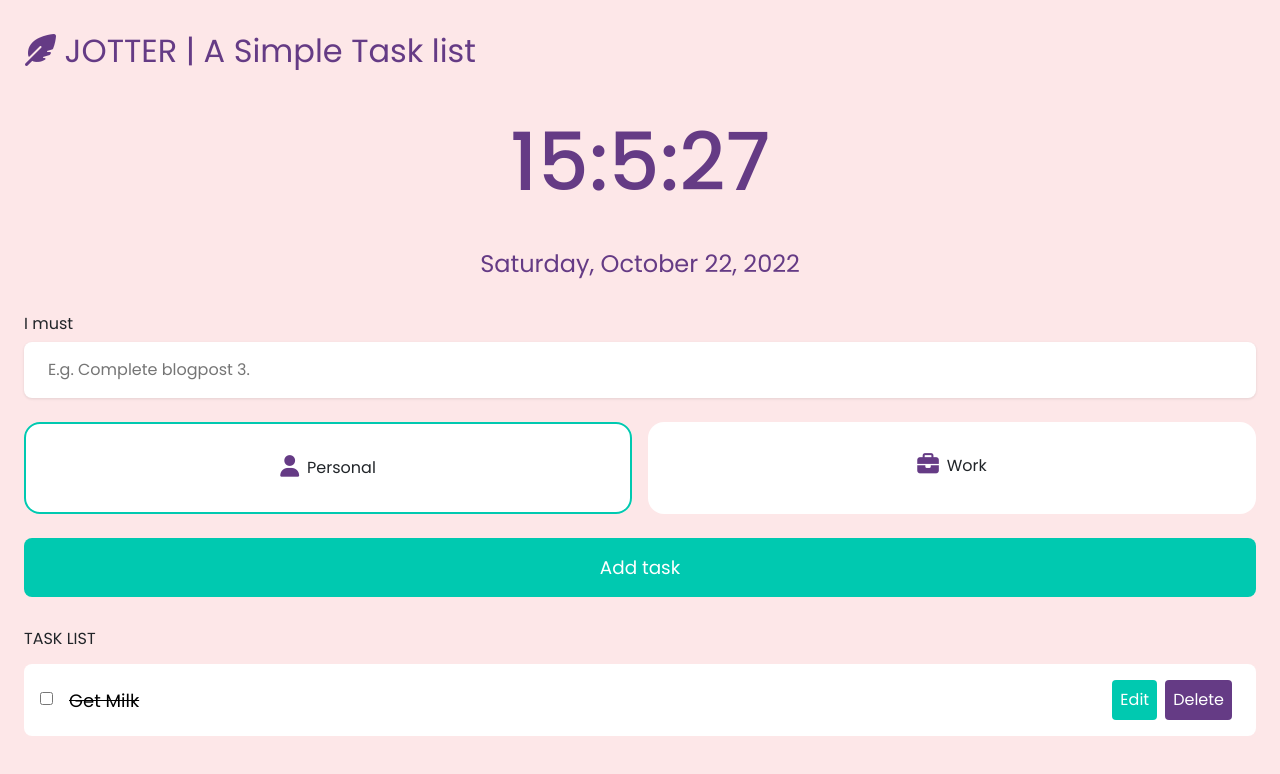
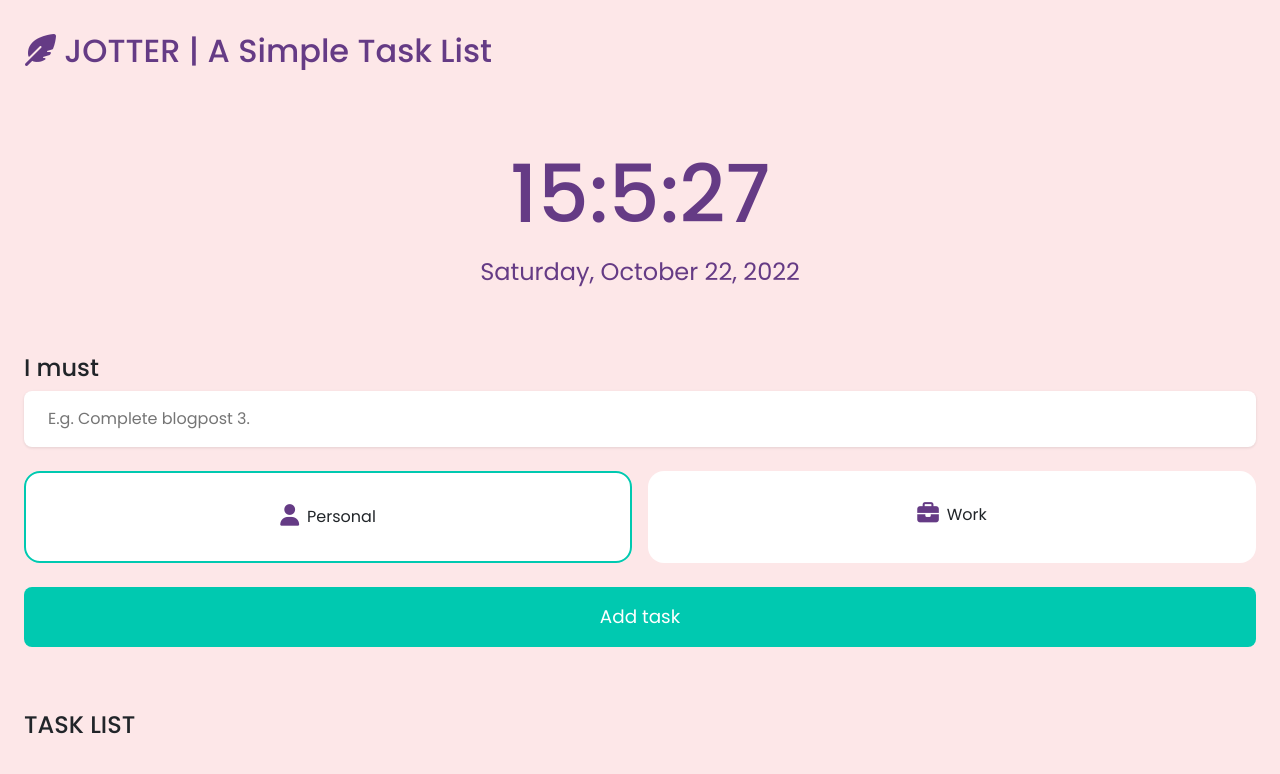
Before and after one commit to Zeenuxo/jotter, a website: page index.html in a window 1280 px wide. Drawn offline with nearby package versions, Linux system fonts and the light colour scheme.

Commit message:
padding to Sections

```diff
--- a/index.html
+++ b/index.html
@@ -26,7 +26,7 @@
 
       <!-- APP INTRO -->
       <section class="intro">
-      <h3> <i class="fa-sharp fa-solid fa-feather-pointed"></i> JOTTER | A Simple Task list</h3>
+      <h3> <i class="fa-sharp fa-solid fa-feather-pointed"></i> JOTTER | A Simple Task List</h3>
       </section>
 
 
@@ -34,7 +34,6 @@
       <section class="clock">
       <div class="timedate">
       <span class="time" id="time"></span>
-      <br>
       <span class="date" id="date"></span>
       </div>
       </section>
@@ -90,7 +89,7 @@
       <section class="tasklist">
       <h3>TASK LIST</h3>
 
-        <div class="taskbox" id="tasknote">
+        <!-- <div class="taskbox" id="tasknote">
 
         <div class="taskitems done">
         <label>
@@ -108,6 +107,26 @@
         </div>
         </div>
         </div>
+
+
+        <div class="taskbox" id="tasknote">
+
+          <div class="taskitems done">
+          <label>
+          <input type="checkbox" />
+          <span class="bubble business"></span>
+          </label>
+
+          <div class="taskcontent">
+          <input tyeoe="text" value="Get Milk" readonly />
+          </div>
+
+          <div class="taskbuttons">
+          <button class ="edit">Edit</button>
+          <button class="delete">Delete</button>
+          </div>
+          </div>
+          </div> -->
     </section>
 
 
--- a/style.css
+++ b/style.css
@@ -42,8 +42,8 @@ section{
 }
 
 h3 {
-    font-size:  1rem;
-    font-weight: 400;
+    font-size:  1.5rem;
+    font-weight: 500;
     margin-bottom: 0.5rem;
 }
 
@@ -60,6 +60,18 @@ h3 {
     color: var(--dark);
 }
 
+
+.clock{
+    margin-top: 4rem;
+}
+
+.taskui{
+    margin-top: 4rem;
+}
+
+.tasklist{
+    margin-top: 4rem;
+}
 
 .intro h3{
     background: -webkit-linear-gradient(#00c9b0 0%, #653b85 1%);
```
